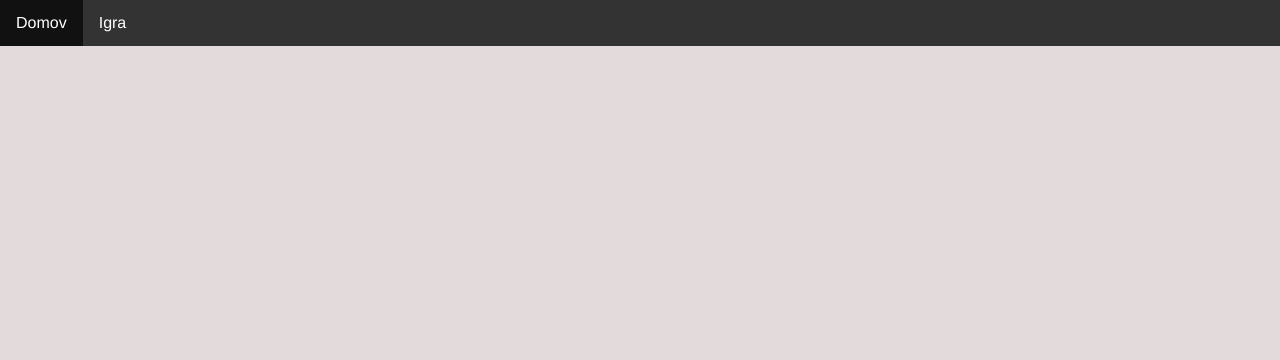
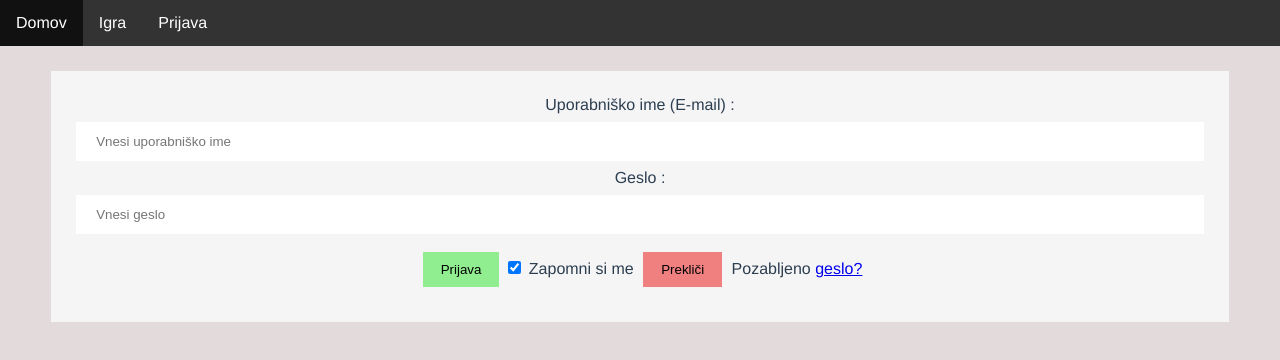
Before and after one commit to Minej-Pak/SkupinaB, a Vue app: page /prijava in a window 1280 px wide. Before the commit this address had no page. Shown: the top 360 px of the page. Built offline with nearby package versions, Linux system fonts and the light colour scheme.

Commit message:
Dodan zavihek Prijava

```diff
--- a/src/components/navigacija.vue
+++ b/src/components/navigacija.vue
@@ -8,6 +8,9 @@
         <li>
           <router-link :to="{ name:'igra'} ">Igra</router-link>
         </li>
+        <li>
+          <router-link :to="{ name:'prijava'} ">Prijava</router-link>
+        </li>
       </ul>
     </nav>
   </div>
--- /dev/null
+++ b/src/components/prijava.vue
@@ -0,0 +1,53 @@
+<template>
+  <div class="container">
+    <label>Uporabniško ime (E-mail) : </label>
+        <input type="text" placeholder="Vnesi uporabniško ime" name="username" required>
+    <label>Geslo : </label>
+        <input type="password" placeholder="Vnesi geslo" name="password" required>
+    <button type="submit">Prijava</button>
+        <input type="checkbox" checked="checked"> Zapomni si me
+    <button type="button" class="cancelbtn"> Prekliči</button>
+          Pozabljeno <a href="#"> geslo? </a>
+  </div>
+</template>
+
+<style scoped>
+button {
+  background-color: lightgreen;
+  width: auto;
+  color: black;
+  padding: 10px 18px;
+  margin: 10px 5px;
+  border: none;
+  cursor: pointer;
+}
+form {
+  border: 3px solid #333333;
+  background-color: whitesmoke;
+}
+input[type=text], input[type=password] {
+  width: 100%;
+  margin: 8px 0;
+  padding: 12px 20px;
+  display: inline-block;
+  border: 2px black;
+  box-sizing: border-box;
+}
+button:hover {
+  opacity: 0.7;
+}
+.cancelbtn {
+  width: auto;
+  padding: 10px 18px;
+  margin: 10px 5px;
+  background-color: lightcoral;
+}
+
+.container {
+  margin-top: 25px;
+  padding: 25px;
+  background-color: whitesmoke;
+  display: inline-block;
+}
+
+</style>
--- a/src/router.js
+++ b/src/router.js
@@ -2,12 +2,13 @@ import {createRouter, createWebHistory} from 'vue-router'
 import index from '@/components/index.vue'
 import navigacija from '@/components/navigacija.vue'
 import igra from '@/components/igra.vue'
-
+import prijava from '@/components/prijava.vue'
 
 const routes = [
     { path: '/', component: index, name:'home' },
     { path: '/navigacija', component: navigacija, name: 'navigacija' },
     { path: '/igra', component: igra, name: 'igra' },
+    { path: '/prijava', component: prijava, name: 'prijava' },
 ]
 
 const router = createRouter({
```
Also changed, not shown: src/assets/globalni.css (line endings or trailing spaces), 1 other file (tests, documents, lock files or other folders).
